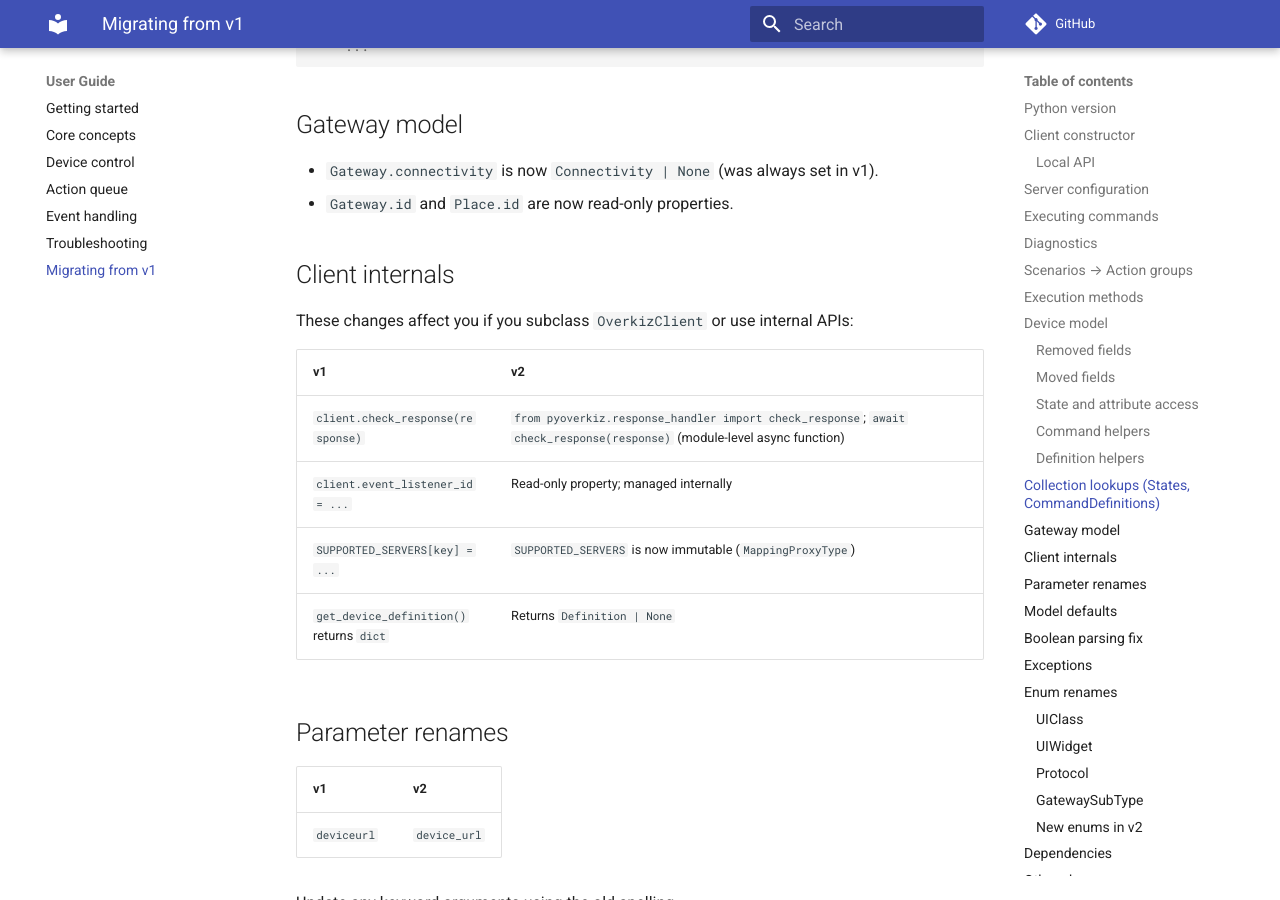
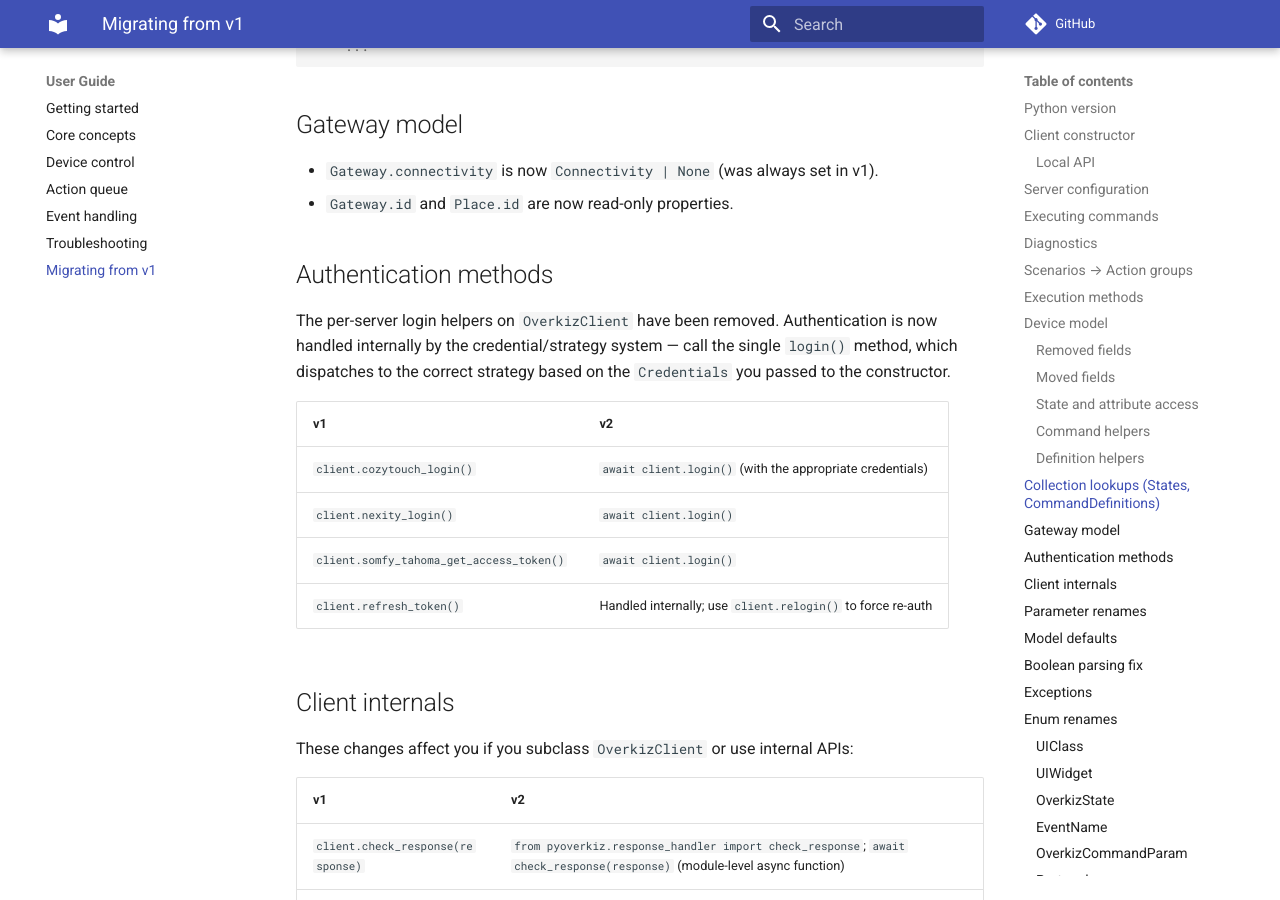
Before and after one commit to iMicknl/python-overkiz-api, an MkDocs documentation site: the page built from docs/migration-v2.md, in a window 1280 px wide and 900 px high, scrolled down 5891 px. Built offline with MkDocs 1.6.1 and Material for MkDocs 9.7.7, drawn with Linux system fonts in a browser that asks for light colours; comment, search, counter and statistics services are not loaded; some of the changed lines change nothing that is shown; some of the changed text lies outside the part shown.

Commit message:
docs: document missing v2 enum and auth breaking changes
Cross-checked v1.9.1 against current v2 enums, client methods, and
exceptions and added the breaking changes that were missing from the
migration guide:

- OverkizState: 8 member renames (CORE_HOLIDAYS_MODE_STATE,
  CORE_PROGRAMING_AVAILABLE_STATE typo fix, and 6 SOMFY_THERMOSTAT_*
  -> SOMFYTHERMOSTAT_*)
- EventName.DELAYED_TRIGGER_SET_EVENT -> DELAYED_TRIGGER_SET
- OverkizCommandParam value corrections (FURTHER_NOTICE, STANDARD)
- UIClass/UIWidget UNKNOWN value 'unknown' -> 'Unknown'
- Removed per-server login helpers (cozytouch_login, nexity_login,
  somfy_tahoma_get_access_token, refresh_token)

Also corrected the UIWidget table: CYCLIC_SWINGING_GATE_OPENER is a new
v2 member, not a trailing-space rename, and dropped the *unchanged*
filler rows.

```diff
--- a/docs/migration-v2.md
+++ b/docs/migration-v2.md
@@ -264,6 +264,17 @@
 - `Gateway.connectivity` is now `Connectivity | None` (was always set in v1).
 - `Gateway.id` and `Place.id` are now read-only properties.
 
+## Authentication methods
+
+The per-server login helpers on `OverkizClient` have been removed. Authentication is now handled internally by the credential/strategy system — call the single `login()` method, which dispatches to the correct strategy based on the `Credentials` you passed to the constructor.
+
+| v1 | v2 |
+|----|-----|
+| `client.cozytouch_login()` | `await client.login()` (with the appropriate credentials) |
+| `client.nexity_login()` | `await client.login()` |
+| `client.somfy_tahoma_get_access_token()` | `await client.login()` |
+| `client.refresh_token()` | Handled internally; use `client.relogin()` to force re-auth |
+
 ## Client internals
 
 These changes affect you if you subclass `OverkizClient` or use internal APIs:
@@ -334,13 +345,18 @@
     |----|-----|------|
     | `VENTILATION_SYTEM` | `VENTILATION_SYSTEM` | Typo fix |
 
+??? note "Changed values"
+
+    | Member | v1 value | v2 value |
+    |--------|----------|----------|
+    | `UNKNOWN` | `unknown` | `Unknown` |
+
 ### UIWidget
 
 ??? note "Renamed members"
 
     | v1 | v2 | Note |
     |----|-----|------|
-    | `CYCLIC_SWINGING_GATE_OPENER` | `CYCLIC_SWINGING_GATE_OPENER` | Trailing space removed from value |
     | `DIMMER_RGBCOLOURED_LIGHT` | `DIMMER_RGB_COLOURED_LIGHT` | |
     | `EWATTCH_TICCOUNTER` | `EWATTCH_TIC_COUNTER` | |
     | `GENERIC_16_CHANNELS_COUNTER` | `GENERIC16_CHANNELS_COUNTER` | |
@@ -350,19 +366,56 @@
     | `IOSTACK` | `IO_STACK` | |
     | `IRBLASTER` | `IR_BLASTER` | |
     | `JSWCAMERA` | `JSW_CAMERA` | |
-    | `OPEN_CLOSE_GATE_4T` | *unchanged* | |
-    | `OPEN_CLOSE_SLIDING_GARAGE_DOOR_4T` | *unchanged* | |
-    | `OPEN_CLOSE_SLIDING_GATE_4T` | *unchanged* | |
     | `OVPGENERIC` | `OVP_GENERIC` | |
-    | `RTS_GENERIC_4T` | *unchanged* | |
     | `ROCKER_SWITCHX_1_CONTROLLER` | `ROCKER_SWITCHX1_CONTROLLER` | |
     | `ROCKER_SWITCHX_2_CONTROLLER` | `ROCKER_SWITCHX2_CONTROLLER` | |
     | `ROCKER_SWITCHX_4_CONTROLLER` | `ROCKER_SWITCHX4_CONTROLLER` | |
     | `TSKALARM_CONTROLLER` | `TSK_ALARM_CONTROLLER` | |
-    | `UP_DOWN_GARAGE_DOOR_4T` | *unchanged* | |
     | `VOCSENSOR` | `VOC_SENSOR` | |
     | `ZWAVE_DANFOSS_RSLINK` | `ZWAVE_DANFOSS_RS_LINK` | |
     | `ZWAVE_SEDEVICE_CONFIGURATION` | `ZWAVE_SE_DEVICE_CONFIGURATION` | |
+
+??? note "Changed values"
+
+    | Member | v1 value | v2 value |
+    |--------|----------|----------|
+    | `UNKNOWN` | `unknown` | `Unknown` |
+
+### OverkizState
+
+??? note "Renamed members"
+
+    | v1 | v2 | Note |
+    |----|-----|------|
+    | `CORE_HOLIDAYS_MODE_STATE` | `CORE_HOLIDAYS_MODE` | `_STATE` suffix dropped |
+    | `CORE_PROGRAMING_AVAILABLE_STATE` | `CORE_PROGRAMMING_AVAILABLE` | Typo fix + `_STATE` suffix dropped |
+    | `SOMFY_THERMOSTAT_AT_HOME_TARGET_TEMPERATURE` | `SOMFYTHERMOSTAT_AT_HOME_TARGET_TEMPERATURE` | Prefix `SOMFY_THERMOSTAT_` → `SOMFYTHERMOSTAT_` |
+    | `SOMFY_THERMOSTAT_AWAY_MODE_TARGET_TEMPERATURE` | `SOMFYTHERMOSTAT_AWAY_MODE_TARGET_TEMPERATURE` | |
+    | `SOMFY_THERMOSTAT_DEROGATION_HEATING_MODE` | `SOMFYTHERMOSTAT_DEROGATION_HEATING_MODE` | |
+    | `SOMFY_THERMOSTAT_FREEZE_MODE_TARGET_TEMPERATURE` | `SOMFYTHERMOSTAT_FREEZE_MODE_TARGET_TEMPERATURE` | |
+    | `SOMFY_THERMOSTAT_HEATING_MODE` | `SOMFYTHERMOSTAT_HEATING_MODE` | |
+    | `SOMFY_THERMOSTAT_SLEEPING_MODE_TARGET_TEMPERATURE` | `SOMFYTHERMOSTAT_SLEEPING_MODE_TARGET_TEMPERATURE` | |
+
+    The underlying state values (e.g. `somfythermostat:HeatingModeState`) are unchanged — only the Python member names changed.
+
+### EventName
+
+??? note "Renamed members"
+
+    | v1 | v2 | Note |
+    |----|-----|------|
+    | `DELAYED_TRIGGER_SET_EVENT` | `DELAYED_TRIGGER_SET` | `_EVENT` suffix dropped |
+
+### OverkizCommandParam
+
+??? note "Changed values"
+
+    These members kept their names but their string **values** were corrected to match the API. Code comparing against the enum member is unaffected; code comparing against the old hard-coded string must update.
+
+    | Member | v1 value | v2 value |
+    |--------|----------|----------|
+    | `FURTHER_NOTICE` | `further_notice` | `furtherNotice` |
+    | `STANDARD` | `standard` | `Standard` |
 
 ### Protocol
 
```
